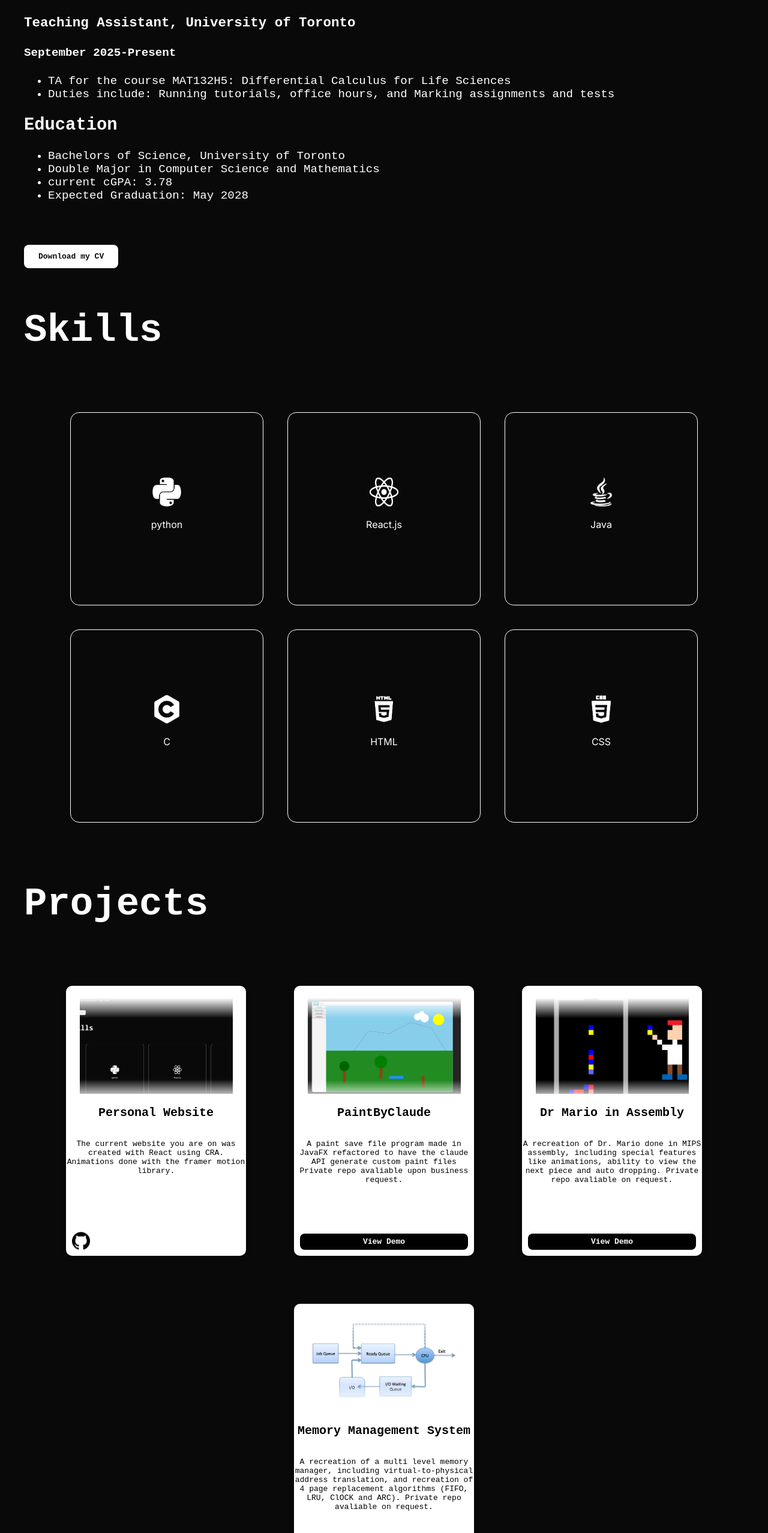
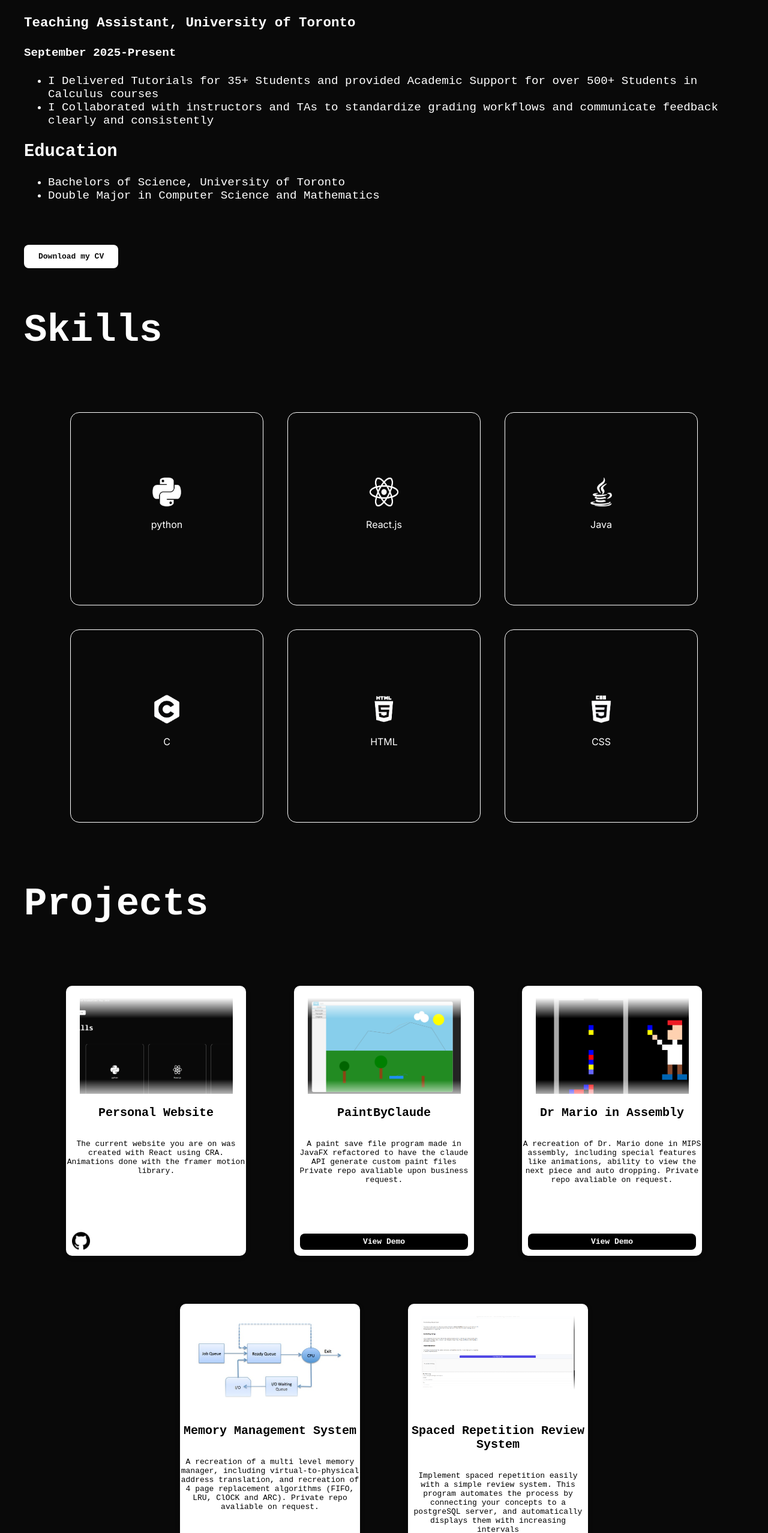
Before and after one commit to Hamza-s1727/portfolio-website, a React (Create React App) app: page / in a window 1280 px wide. Shown: the part 1054-3609 px from the top of the page at 60% size. Built offline with nearby package versions, Linux system fonts and the light colour scheme.

Commit message:
updated projects

```diff
--- a/package.json
+++ b/package.json
@@ -3,14 +3,16 @@
   "version": "0.1.0",
   "private": true,
   "dependencies": {
+    "@hcaptcha/react-hcaptcha": "^1.14.0",
     "@testing-library/dom": "^10.4.0",
     "@testing-library/jest-dom": "^6.6.3",
     "@testing-library/react": "^16.3.0",
     "@testing-library/user-event": "^13.5.0",
     "framer-motion": "^12.23.12",
-    "react": "^19.1.0",
-    "react-dom": "^19.1.0",
+    "react": "^19.2.0",
+    "react-dom": "^19.2.0",
     "react-google-recaptcha": "^3.1.0",
+    "react-router-dom": "^7.9.5",
     "react-scripts": "^5.0.1",
     "web-vitals": "^2.1.4"
   },
--- a/src/components/About.js
+++ b/src/components/About.js
@@ -16,15 +16,13 @@ export default function About () {
             <h3>Teaching Assistant, University of Toronto</h3>
             <h4>September 2025-Present</h4>
             <ul>
-                <li>TA for the course MAT132H5: Differential Calculus for Life Sciences</li>
-                <li>Duties include: Running tutorials, office hours, and Marking assignments and tests</li>
+                <li>I Delivered Tutorials for 35+ Students and provided Academic Support for over 500+ Students in Calculus courses</li>
+                <li>I Collaborated with instructors and TAs to standardize grading workflows and communicate feedback clearly and consistently</li>
             </ul>
             <h2>Education</h2>
             <ul>
-                <li> Bachelors of Science, University of Toronto</li>
+                <li>Bachelors of Science, University of Toronto</li>
                 <li>Double Major in Computer Science and Mathematics</li>
-                <li>current cGPA: 3.78</li>
-                <li>Expected Graduation: May 2028</li>
             </ul>
         </div>
          <a href="https://cv.hsheikh.com/hs-cv.pdf" download className="cvButton">
--- a/src/components/Projects.js
+++ b/src/components/Projects.js
@@ -2,6 +2,7 @@ import ScheduleImg from "../images/queue.jpg"
 import WebsiteImg from "../images/website.png"
 import DrMarioImg from "../images/drmario.png"
 import PainterImg from "../images/painter.png"
+import RecallImg from "../images/recaller.png"
 
 
 import Project from "./Project"
@@ -54,9 +55,17 @@ export default function Projects () {
             description="A recreation of a multi level memory manager, including virtual-to-physical address translation,
             and recreation of 4 page replacement algorithms (FIFO, LRU, ClOCK and ARC). Private repo
             avaliable on request."
+            />
 
+            <Project
+            img={RecallImg}
+            name="Spaced Repetition Review System"
+            description="Implement spaced repetition easily with a simple review system. This program automates the process by
+            connecting your concepts to a postgreSQL server, and automatically displays them with increasing intervals"
+            hasGithub={"https://github.com/Hamza-s1727/spaced-recall"}
             />
             </div>
+
         </ motion.div>
     )
 
--- a/src/index.js
+++ b/src/index.js
@@ -2,6 +2,7 @@ import React from 'react';
 import ReactDOM from 'react-dom/client';
 import './index.css';
 import App from './App';
+import reportWebVitals from './reportWebVitals';
 
 const root = ReactDOM.createRoot(document.getElementById('root'));
 root.render(
@@ -9,3 +10,8 @@ root.render(
     <App />
   </React.StrictMode>
 );
+
+// If you want to start measuring performance in your app, pass a function
+// to log results (for example: reportWebVitals(console.log))
+// or send to an analytics endpoint. Learn more: https://bit.ly/CRA-vitals
+reportWebVitals();
```
Also changed, not shown: src/images/recaller.png (added), 1 other file (tests, documents, lock files or other folders).
